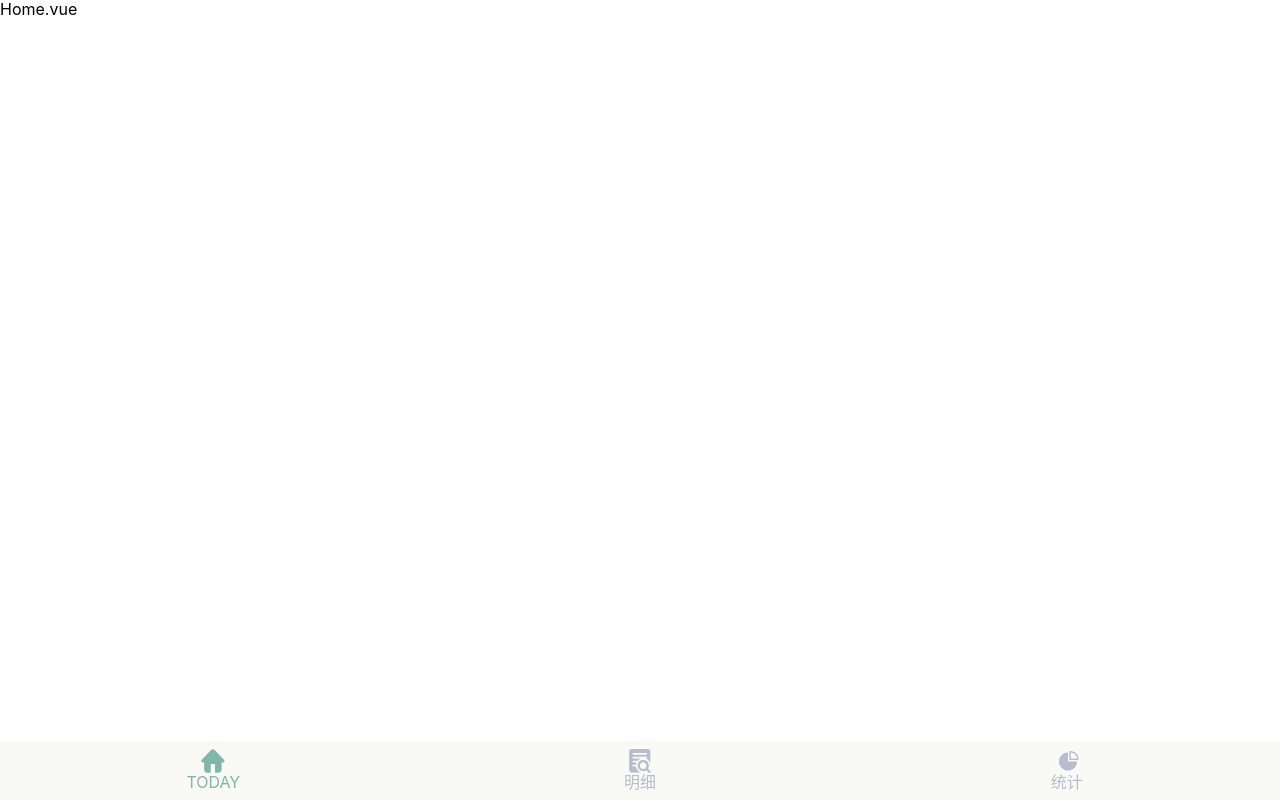
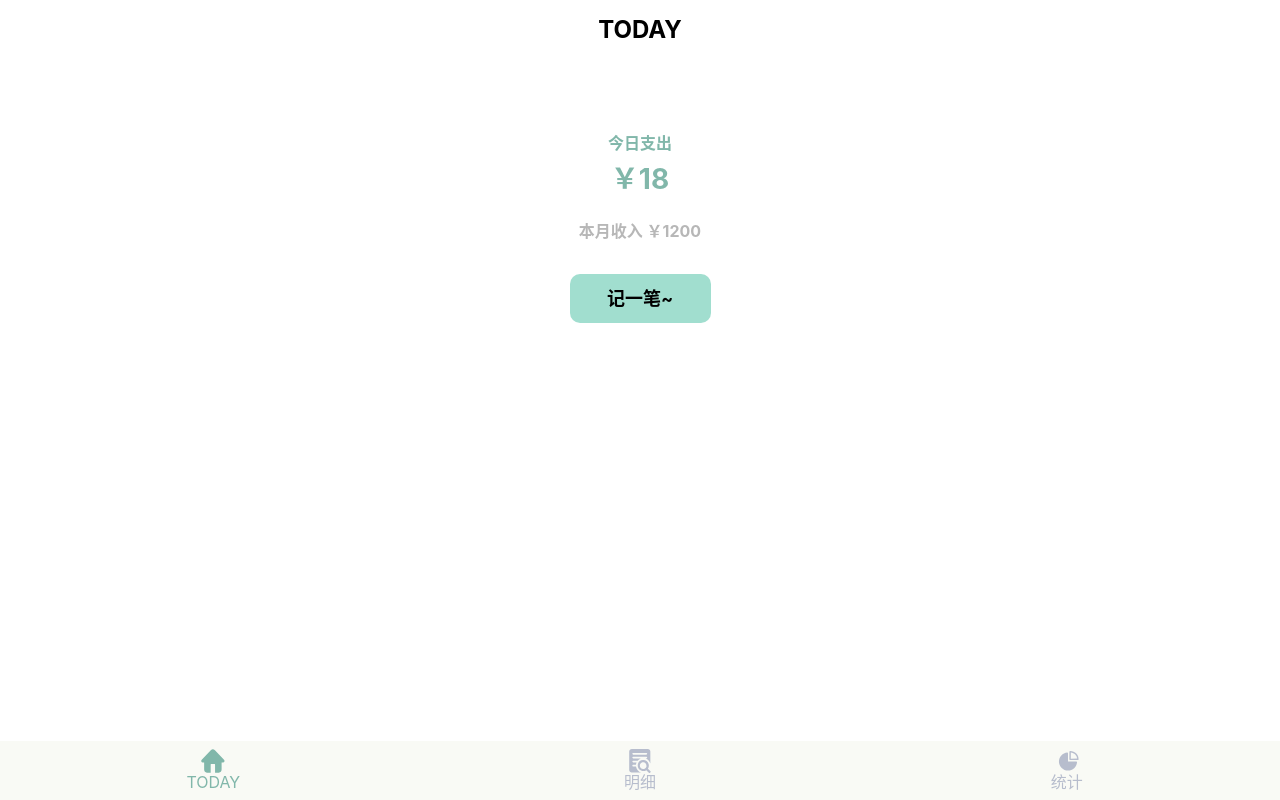
Before and after one commit to wangpf1129/bookkeeping-vue, a Vue app: page /#/home in a window 1280 px wide. Built offline with nearby package versions, Linux system fonts and the light colour scheme.

Commit message:
Home组件样式的实现， TopNav组件 ， CategorySection组件

```diff
--- a/public/index.html
+++ b/public/index.html
@@ -3,13 +3,15 @@
 <head>
   <meta charset="utf-8">
   <meta http-equiv="X-UA-Compatible" content="IE=edge">
-    <meta name="viewport" content="width=device-width,initial-scale=1.0">
+  <meta name="viewport" content="width=device-width,initial-scale=1,minimum-scale=1,
+    maximum-scale=1,user-scalable=no,viewport-fit=cover">
   <link rel="icon" href="<%= BASE_URL %>favicon.ico">
   <title><%= htmlWebpackPlugin.options.title %></title>
 </head>
 <body>
 <noscript>
-      <strong>We're sorry but <%= htmlWebpackPlugin.options.title %> doesn't work properly without JavaScript enabled. Please enable it to continue.</strong>
+  <strong>We're sorry but <%= htmlWebpackPlugin.options.title %> doesn't work properly without JavaScript enabled.
+    Please enable it to continue.</strong>
 </noscript>
 <div id="app"></div>
 <!-- built files will be auto injected -->
--- a/src/App.vue
+++ b/src/App.vue
@@ -5,5 +5,5 @@
 </template>
 
 <style lang="scss">
-  @import "~@/assets/css/index.scss";
+  @import "~@/assets/style/index.scss";
 </style>
--- a/src/assets/css/index.scss
+++ b/src/assets/style/index.scss
@@ -6,6 +6,8 @@
 ul,ol{list-style: none;}
 a{text-decoration: none;color: inherit;}
 body{
+  -webkit-font-smoothing: antialiased;
+  -moz-osx-font-smoothing:grayscale;
   font-family: $font-hei;
   font-size: 16px;
   line-height: 1.2;
--- a/src/components/common/Layout/Layout.vue
+++ b/src/components/common/Layout/Layout.vue
@@ -1,31 +1,41 @@
 <template>
   <div class="wrapper">
-    <div class="main">
-      <slot/>
-    </div>
+    <TopNav>
+      <span slot="title">{{name}}</span>
+    </TopNav>
+    <section class="main">
+      <slot />
+    </section>
     <Nav/>
   </div>
 </template>
 
 <script lang="ts">
   import Nav from '@/components/common/Nav/Nav.vue';
+  import TopNav from '@/components/common/TopNav/TopNav.vue';
 
   export default {
     name: 'Layout',
-    components: {Nav}
+    components: {TopNav, Nav},
+    props: {
+      name: String,
+    }
   };
 </script>
 
 <style lang="scss" scoped>
   .wrapper {
+    height: 100vh;
     display: flex;
     flex-direction: column;
-    height: 100vh;
 
     .main {
       flex: 1;
       overflow-y: auto;
-      overflow-x: hidden;
+
+      &::-webkit-scrollbar {
+        display: none;
+      }
     }
   }
 </style>
--- /dev/null
+++ b/src/components/common/TopNav/TopNav.vue
@@ -0,0 +1,50 @@
+<template>
+  <div class="top">
+    <div :v-if="name" class="back-icon" @click="backOne">
+      <Icon :iconName="name"/>
+    </div>
+    <div class="title">
+      <slot name="title"/>
+    </div>
+  </div>
+</template>
+
+<script lang="ts">
+
+  export default {
+
+    name: 'TopNav',
+    props: {
+      name: String
+    },
+    methods: {
+      backOne() {
+        console.log('返回上一頁');
+      }
+    }
+  };
+</script>
+
+<style lang="scss" scoped>
+  .top {
+    position: relative;
+    text-align: center;
+    padding: 16px 0;
+
+    .back-icon {
+      position: absolute;
+      left: 10px;
+      padding: 0 15px 0 5px;
+
+      .icon {
+        width: 24px;
+        height: 24px;
+      }
+    }
+
+    .title {
+      font-size: 24px;
+      font-weight: 700;
+    }
+  }
+</style>
--- a/src/views/Home/Home.vue
+++ b/src/views/Home/Home.vue
@@ -1,6 +1,14 @@
 <template>
-  <Layout>
-    Home.vue
+  <Layout name="TODAY">
+    <div class="show-money">
+      <span class="title">今日支出</span>
+      <span class="pay">￥18</span>
+      <span class="income">本月收入 ￥1200</span>
+    </div>
+    <div class="money-link">
+      <router-link to="/home/money">记一笔~</router-link>
+    </div>
+    <router-view/>
   </Layout>
 </template>
 
@@ -8,9 +16,74 @@
 
   export default {
     name: 'Home',
+
   };
 </script>
 
 <style lang="scss" scoped>
 
+  .show-money {
+    margin-top: 68px;
+    display: flex;
+    flex-direction: column;
+    align-items: center;
+    justify-content: center;
+
+    span {
+      padding: 5px;
+      font-weight: 700;
+    }
+
+    .title {
+      color: #81B7AA;
+    }
+
+    .titleWrapper {
+      display: flex;
+      flex-direction: row;
+      align-items: center;
+      border-bottom: 5px solid #9ccac0;
+      font-size: 26px;
+      padding: 8px;
+      color: rgba(185, 186, 184, 0.9);
+
+      & .icon {
+        margin-right: 12px;
+        width: 38px;
+        height: 38px;
+        fill: #9ccac0;
+      }
+    }
+
+    .pay {
+      font-size: 28px;
+      color: #81B7AA;
+    }
+
+    .count {
+      margin-top: 10px;
+      font-size: 18px;
+      color: rgba(185, 186, 184, 0.9);
+      padding: 10px 16px;
+      background-color: #f9faf5;
+      border-radius: 8px;
+    }
+
+    .income {
+      margin-top: 15px;
+      color: #B7B7B7;
+      font-size: 16px;
+    }
+  }
+
+  .money-link {
+    margin: 28px auto 0;
+    background-color: #A1DECF;
+    font-size: 18px;
+    font-weight: 700;
+    border-radius: 10px;
+    padding: 14px;
+    max-width: 141px;
+    text-align: center;
+  }
 </style>
--- /dev/null
+++ b/src/views/Home/childComps/CategorySection.vue
@@ -0,0 +1,23 @@
+<template>
+  <div class="category-wrapper">
+    <span class="selected">支出</span>
+    <span>收入</span>
+  </div>
+</template>
+
+<script lang="ts">
+  export default {
+    name: 'CategorySection'
+  };
+</script>
+
+<style lang="scss" scoped>
+.category-wrapper{
+  font-size: 18px;
+  padding: 3px 0;
+  >span{margin-left: 8px}
+  .selected{
+    border-bottom: 2px solid #000;
+  }
+}
+</style>
--- /dev/null
+++ b/src/views/Home/childComps/Money.vue
@@ -0,0 +1,41 @@
+<template>
+  <div class="wrapper">
+    <TopNav name="back">
+      <category-section slot="title"/>
+    </TopNav>
+    money.vue
+    money.vue
+    money.vue
+    money.vue
+
+  </div>
+</template>
+
+<script lang="ts">
+  import TopNav from '@/components/common/TopNav/TopNav.vue';
+  import CategorySection from '@/views/Home/childComps/CategorySection.vue';
+
+  export default {
+    name: 'money',
+    components: {CategorySection, TopNav}
+  };
+</script>
+
+<style lang="scss" scoped>
+  .wrapper {
+    max-width: 520px;
+    margin: 0 auto;
+    background-color: #fff;
+    height: 100vh;
+    position: absolute;
+    top: 0;
+    left: 0;
+    bottom: 0;
+    right: 0;
+    overflow-y: auto;
+    overflow-x: hidden;
+    z-index: 1;
+    display: flex;
+    flex-direction: column;
+  }
+</style>
```
Also changed, not shown: src/router/index.ts (+13 -3 lines), src/assets/style/helper.scss (renamed from src/assets/css/helper.scss). Lines whose indentation alone changed are shown as unchanged.
